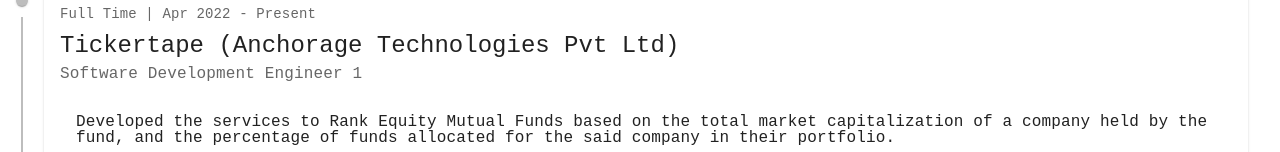
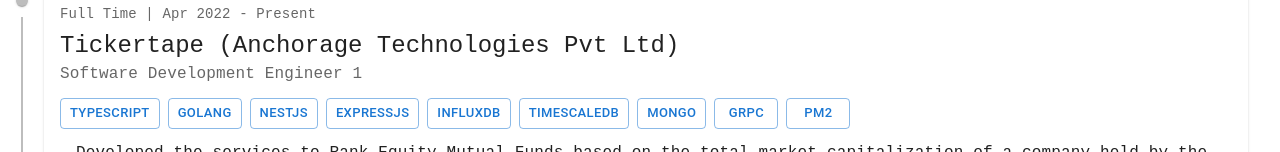
Before and after one commit to hkmekala/hkmekala.github.io, a React (Create React App) app: page / in a window 1280 px wide. Shown: the part 648-800 px from the top of the page. Built offline with nearby package versions, Linux system fonts and the light colour scheme.

Commit message:
ftr: Added TechStack to job description.

```diff
--- a/src/components/Experience/Experience.js
+++ b/src/components/Experience/Experience.js
@@ -2,18 +2,22 @@
 import Card from '@mui/material/Card';
 import CardContent from '@mui/material/CardContent';
 import Typography from '@mui/material/Typography';
-import { List, ListItem } from '@mui/material';
+import { List, ListItem, Button, Stack } from '@mui/material';
 
 
 
 
 function Experience(payload) {
-    const {type, time, role, description, companyName } = payload.job;
+    const {type, time, role, description, companyName, tech } = payload.job;
     const descriptionComponents = description.map((element) => (
       <ListItem key={element} variant="body2" sx={{fontFamily: 'monospace', fontWeight: 'light', lineHeight:1, display:'list-item' }}>
       {element}
       <br />
     </ListItem>
+    ));
+
+    const techStack = tech.map((element) => (
+      <Button variant="outlined" size="small" key={element} disableElevation>{element}</Button>
     ));
 
     return (
@@ -28,6 +32,9 @@
           <Typography sx={{ mb: 1.5, fontFamily: 'monospace' }} color="text.secondary">
           {role}
           </Typography>
+          <Stack spacing={1} direction="row">
+          {techStack}
+          </Stack>
           <List>
           {descriptionComponents}
           </List>
--- a/src/data/config.json
+++ b/src/data/config.json
@@ -16,6 +16,7 @@
             "type": "Full Time",
             "time" : "Apr 2022 - Present",
             "companyName" : "Tickertape (Anchorage Technologies Pvt Ltd)",
+            "tech": ["TypeScript", "GoLang", "NestJs", "ExpressJs", "InfluxDb", "TimeScaleDb", "Mongo", "gRPC", "Pm2"],
             "description" : [
                 "Developed the services to Rank Equity Mutual Funds based on the total market capitalization of a company held by the fund, and the percentage of funds allocated for the said company in their portfolio.",
                 "Added 24 new Indices into Tickertape's existing universe to help users track diverse sectors in the market.",
@@ -32,6 +33,7 @@
             "type": "Contract",
             "time" : "Nov 2019 - Mar 2022",
             "companyName" : "Blogsbunny (Aardwolf Security Pvt Ltd)",
+            "tech": ["PHP", "Python", "Java", "Shell", "Laraval", "Flask", "MySQL", "Docker", "Nginx", "Apache2"],
             "description" : [
                 "Built a highly available, fault-tolerant content ranking system and provided a REST interface to the algorithms.",
                 "Developed the Parsing Engine to scrape the RSS feeds of blogs and rank the content in the articles.",
@@ -48,6 +50,7 @@
             "type": "Full Time",
             "time" : "Jul 2019 - Nov 2019",
             "companyName" : "Kloudgin (Enterprise Signal Pvt Ltd)",
+            "tech": ["Java", "JavaScript", "SpringBoot", "Mongo", "MySQL", "Nginx", "Apache TomCat"],
             "description" : [
                 "Designed and implemented a modular, extendable, and easily maintainable Netsuite integration package to Kloudgin FSM tailored to the customer's needs.",
                 "Built customization to the Kloudgin UI to enable integration between platforms.",
@@ -59,6 +62,7 @@
             "type": "Full Time",
             "time" : "Nov 2019 - Mar 2022",
             "companyName" : "Infovity (Infovity India Pvt Ltd)",
+            "tech": ["Java", "JavaScript", "SpringBoot", "Mongo", "MySQL", "Nginx", "Apache TomCat", "PHP", "Laraval", "Docker", "Apache2"],
             "description" : [
                 "Added the support for video streaming for the crew training module for learning in Kloudgin.",
                 "Developed a wrapper to the Java iText Library to help facilitate the easy generation of the custom invoices in Kloudgin tailored to the developer's needs.",
```
